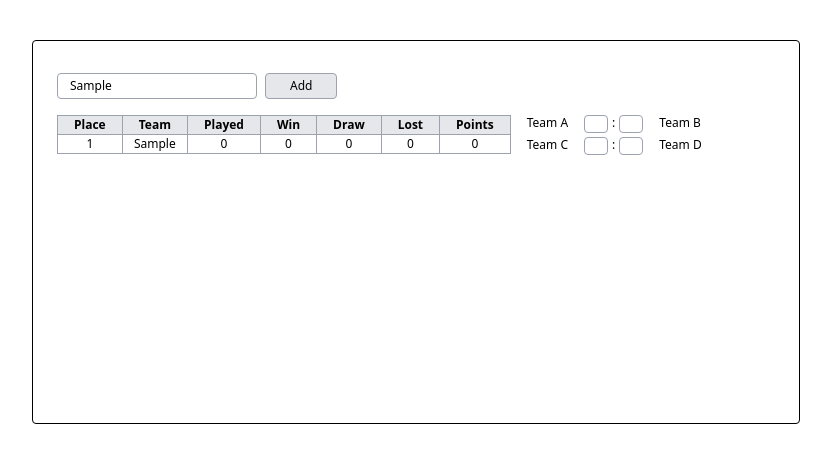
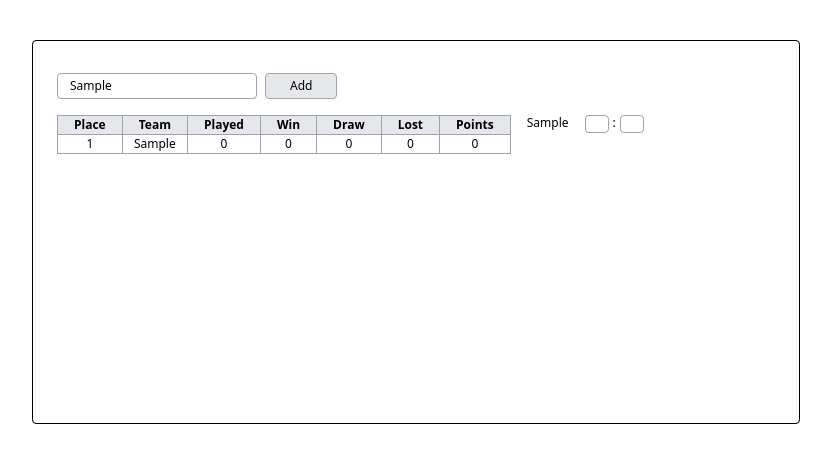
Before and after one commit to saulius-b/Football-Scores-Table, a React (Create React App) app: page / in a window 1280 px wide. Both pictures are taken after typing "Sample" into the empty fields and a click on the button "Add". Shown: the top 462 px of the page, without its empty margins (224-1055 px from the left). Built offline with nearby package versions, Linux system fonts and the light colour scheme; the HTML template or start-up script is replaced by a standard one.

Commit message:
minor component rendering logic updates, teamSlice and matchSlice added (it is now possible to save match points to the store

```diff
--- a/package.json
+++ b/package.json
@@ -11,6 +11,7 @@
     "@types/node": "^16.18.3",
     "@types/react": "^18.0.25",
     "@types/react-dom": "^18.0.9",
+    "lodash": "^4.17.21",
     "react": "^18.2.0",
     "react-dom": "^18.2.0",
     "react-redux": "^8.0.5",
@@ -43,6 +44,7 @@
     ]
   },
   "devDependencies": {
+    "@types/lodash": "^4.14.190",
     "autoprefixer": "^10.4.13",
     "postcss": "^8.4.19",
     "tailwindcss": "^3.2.4"
--- a/src/components/ScoreInput.tsx
+++ b/src/components/ScoreInput.tsx
@@ -1,16 +1,34 @@
-import React from "react";
+import { useDispatch, useSelector } from "react-redux";
+import { calculateScore } from "../features/score";
+import { RootState } from "../store/store";
+import { updateScore } from "../store/matchSlice";
 
 export function ScoreInput() {
-  return (
-    <div className="flex flex-col gap-1">
-      <div className="flex">
+  const dispatch = useDispatch();
+  const tableData = useSelector((state: RootState) => state.addTeam.value);
+
+  const splitTeams = calculateScore(tableData);
+
+  console.log(splitTeams);
+
+  const data = splitTeams.map((item, index) => {
+    const team1 = item[0];
+    const team2 = item[1];
+
+    return (
+      <div key={index} className="flex">
         <div className="flex gap-4">
-          <div>Team A</div>
+          <div>{item[0].team}</div>
           <input
             className="border border-gray-400 rounded w-6 text-center"
-            type={"text"}
-            onChange={() => {
-              console.log("scoreInput onChange");
+            type={"number"}
+            onChange={(event) => {
+              dispatch(
+                updateScore({
+                  teamId: team1.teamId,
+                  pointsScored: parseInt(event.target.value),
+                })
+              );
             }}
           ></input>
         </div>
@@ -19,36 +37,20 @@ export function ScoreInput() {
           <input
             className="border border-gray-400 rounded w-6 text-center"
             type={"text"}
-            onChange={() => {
-              console.log("scoreInput onChange");
+            onChange={(event) => {
+              dispatch(
+                updateScore({
+                  teamId: team2.teamId,
+                  pointsScored: parseInt(event.target.value),
+                })
+              );
             }}
           ></input>
-          <div>Team B</div>
+          <div>{item.length === 1 ? "" : item[1].team}</div>
         </div>
       </div>
-      <div className="flex">
-        <div className="flex gap-4">
-          <div>Team C</div>
-          <input
-            className="border border-gray-400 rounded w-6 text-center"
-            type={"text"}
-            onChange={() => {
-              console.log("scoreInput onChange");
-            }}
-          ></input>
-        </div>
-        <div className="px-1">:</div>
-        <div className="flex gap-4">
-          <input
-            className="border border-gray-400 rounded w-6 text-center"
-            type={"text"}
-            onChange={() => {
-              console.log("scoreInput onChange");
-            }}
-          ></input>
-          <div>Team D</div>
-        </div>
-      </div>
-    </div>
-  );
+    );
+  });
+
+  return <div className="flex flex-col gap-1">{data}</div>;
 }
--- a/src/components/ScoreTable.tsx
+++ b/src/components/ScoreTable.tsx
@@ -16,9 +16,12 @@ export function ScoreTable() {
     "Points",
   ];
 
-  const tableHeader = headersText.map((item) => {
+  const tableHeader = headersText.map((item, index) => {
     return (
-      <th className="px-2 sm:px-4 font-semibold border border-gray-400">
+      <th
+        key={index}
+        className="px-2 sm:px-4 font-semibold border border-gray-400"
+      >
         {item}
       </th>
     );
@@ -26,7 +29,7 @@ export function ScoreTable() {
 
   const tableRow = tableData.map((item, index) => {
     return (
-      <tr>
+      <tr key={index}>
         <td className="border border-gray-400">{index + 1}</td>
         <td className="border border-gray-400">{item.team}</td>
         <td className="border border-gray-400">{item.played}</td>
--- a/src/components/TeamInput.tsx
+++ b/src/components/TeamInput.tsx
@@ -1,6 +1,6 @@
 import React, { useState } from "react";
 import { useDispatch } from "react-redux";
-import { addTeam } from "../store/addTeamSlice";
+import { addTeam } from "../store/teamSlice";
 
 export function TeamInput() {
   const [team, setTeam] = useState("");
--- /dev/null
+++ b/src/features/score.tsx
@@ -0,0 +1,7 @@
+import { TableData } from "../types";
+import * as Lodash from "lodash";
+
+export function calculateScore(tableData: TableData) {
+  const teamPairs = Lodash.chunk(tableData, 2);
+  return teamPairs;
+}
--- /dev/null
+++ b/src/store/matchSlice.tsx
@@ -0,0 +1,28 @@
+import { createSlice, PayloadAction } from "@reduxjs/toolkit";
+import { MatchData } from "../types";
+
+interface Matches {
+  value: MatchData[];
+}
+
+const initialState: Matches = {
+  value: [],
+};
+
+export const matchSlice = createSlice({
+  name: "scoringSlice",
+  initialState,
+  reducers: {
+    updateScore: (state, action: PayloadAction<MatchData>) => {
+      console.log(action.payload);
+      state.value.push({
+        teamId: action.payload.teamId,
+        pointsScored: action.payload.pointsScored,
+      });
+    },
+  },
+});
+
+export const { updateScore } = matchSlice.actions;
+
+export default matchSlice.reducer;
--- a/src/store/store.tsx
+++ b/src/store/store.tsx
@@ -1,9 +1,11 @@
 import { configureStore } from "@reduxjs/toolkit";
-import addTeamReducer from "./addTeamSlice";
+import addTeamReducer from "./teamSlice";
+import updateScoreReducer from "./matchSlice";
 
 export const store = configureStore({
   reducer: {
     addTeam: addTeamReducer,
+    updateScore: updateScoreReducer,
   },
 });
 
--- a/src/store/addTeamSlice.tsx
+++ b/src/store/teamSlice.tsx
@@ -9,13 +9,13 @@ const initialState: TeamState = {
   value: [],
 };
 
-export const addTeamSlice = createSlice({
-  name: "addTeam",
+export const teamSlice = createSlice({
+  name: "teamSlice",
   initialState,
   reducers: {
     addTeam: (state, action: PayloadAction<string>) => {
       state.value.push({
-        teamId: 0,
+        teamId: state.value.length,
         team: action.payload,
         played: 0,
         win: 0,
@@ -28,6 +28,6 @@ export const addTeamSlice = createSlice({
   },
 });
 
-export const { addTeam } = addTeamSlice.actions;
+export const { addTeam } = teamSlice.actions;
 
-export default addTeamSlice.reducer;
+export default teamSlice.reducer;
```
Also changed, not shown: src/types.tsx (+7 -0 lines), 1 other file (tests, documents, lock files or other folders).
